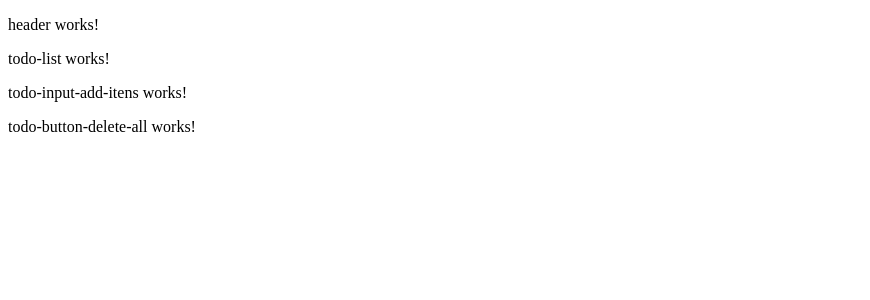
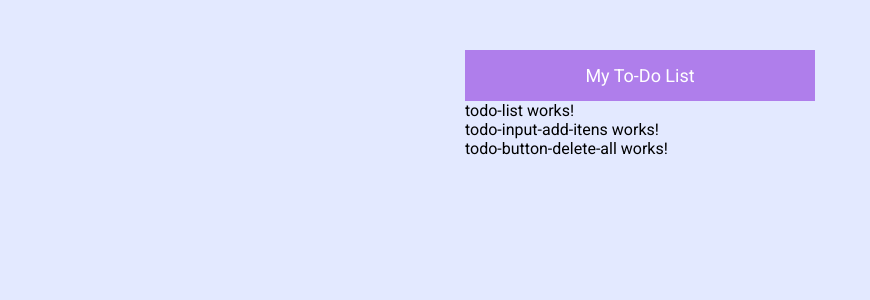
Before and after one commit to Toshiio/Projeto-Angular-To-Do, an Angular app in the folder ListToDo/: page / in a window 1280 px wide. Shown: the top 300 px of the page, without its empty margins (0-870 px from the left). Built offline with nearby package versions, Linux system fonts and the light colour scheme.

Commit message:
Finalizado Header e alterado corpo do ToDoList

```diff
--- a/ListToDo/src/app/modules/home/components/header/header.component.html
+++ b/ListToDo/src/app/modules/home/components/header/header.component.html
@@ -1 +1,3 @@
-<p>header works!</p>
+<!-- Componente burro (Não tem interação, é apenas uma página estática)-->
+
+<h1>My To-Do List</h1>
--- a/ListToDo/src/app/modules/home/components/header/header.component.scss
+++ b/ListToDo/src/app/modules/home/components/header/header.component.scss
@@ -0,0 +1,11 @@
+@import './src/dist/scss/variaveis.scss';
+
+h1{
+    width: 100%;
+    padding: 15px 0;
+
+    text-align: center;
+    font-size: 18px;
+    color: $second-text-color;
+    background-color:  $third-background-color;
+}
--- a/ListToDo/src/app/modules/home/components/todo-list/todo-list.component.html
+++ b/ListToDo/src/app/modules/home/components/todo-list/todo-list.component.html
@@ -1 +1,6 @@
 <p>todo-list works!</p>
+
+
+
+<app-todo-input-add-itens></app-todo-input-add-itens>
+<app-todo-button-delete-all></app-todo-button-delete-all>
--- a/ListToDo/src/app/modules/home/pages/home/home.component.html
+++ b/ListToDo/src/app/modules/home/pages/home/home.component.html
@@ -1,4 +1,4 @@
+<section class="container">
 <app-header></app-header>
 <app-todo-list></app-todo-list>
-<app-todo-input-add-itens></app-todo-input-add-itens>
-<app-todo-button-delete-all></app-todo-button-delete-all>
+</section>
--- a/ListToDo/src/styles.scss
+++ b/ListToDo/src/styles.scss
@@ -1 +1,20 @@
-/* You can add global styles to this file, and also import other style files */
+@import './dist/scss/variaveis.scss';
+
+@import url('https://fonts.googleapis.com/css2?family=Roboto:wght@300;400;700&display=swap');
+
+*{
+    margin: 0;
+    padding: 0;
+    font-family: roboto;
+    font-weight: 400;
+}
+
+body{
+    background: $first-background-color;
+}
+
+// Classes
+.container{
+    width: 350px;
+    margin: 50px auto;
+}
```
Also changed, not shown: ListToDo/src/dist/scss/variaveis.scss (added), ListToDo/src/dist/variaveis.scss (deleted).
